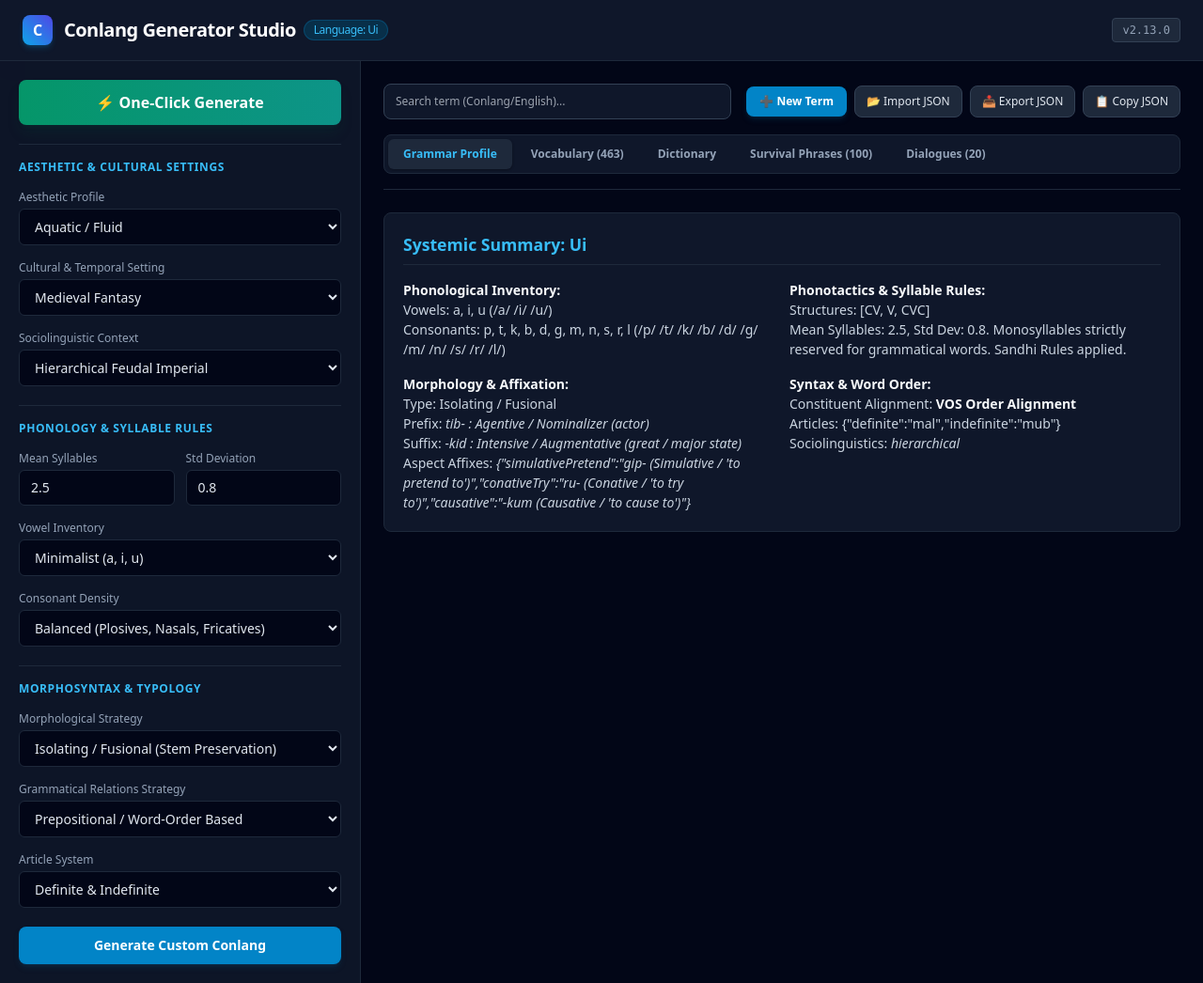
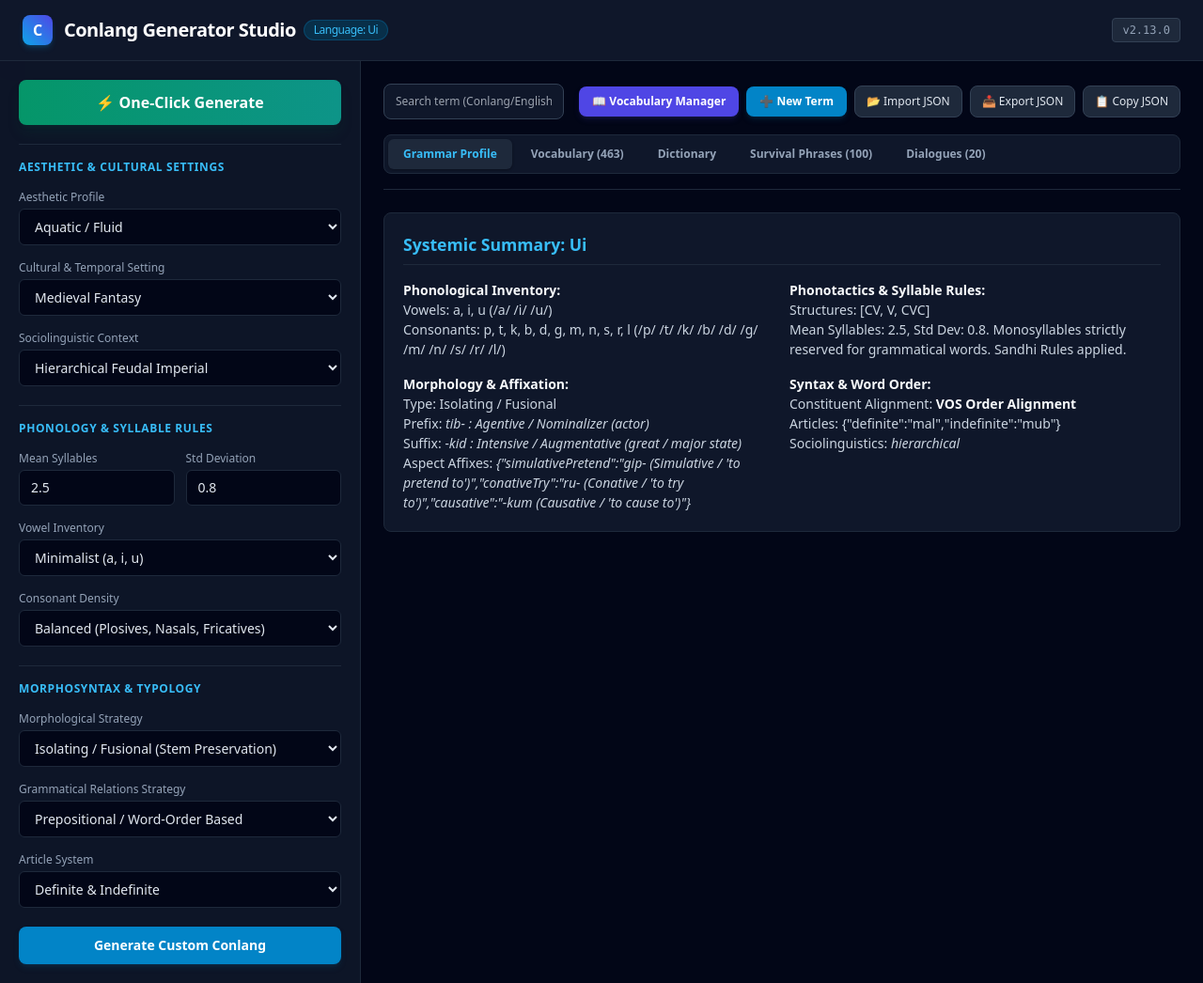
Before and after one commit to TagtTheSpellcaster/Conlang-Generator, a plain HTML site: page index.html in a window 1280 px wide. Shown: the whole page at 94% size. Drawn offline with nearby package versions, Linux system fonts and the light colour scheme.

Commit message:
Update index.html

```diff
--- a/index.html
+++ b/index.html
@@ -173,9 +173,15 @@
                     </div>
 
                     <div class="flex items-center space-x-2 flex-wrap gap-y-2">
+                        <!-- Pulsante Vocabulary Manager -->
+                        <a href="vocabulary.html" id="open-vocab-manager-btn" class="px-3.5 py-2 bg-indigo-600 hover:bg-indigo-500 text-white text-xs font-semibold rounded-lg shadow-md shadow-indigo-900/30 transition-all flex items-center space-x-1.5 decoration-0">
+                            <span>📖 Vocabulary Manager</span>
+                        </a>
+
                         <button id="open-new-term-modal-btn" class="px-3.5 py-2 bg-sky-600 hover:bg-sky-500 text-white text-xs font-semibold rounded-lg shadow-md shadow-sky-900/30 transition-all flex items-center space-x-1.5">
                             <span>➕ New Term</span>
                         </button>
+
                         <input type="file" id="import-json-input" accept=".json" class="hidden">
                         <button id="import-json-btn" class="px-3 py-2 bg-slate-800 hover:bg-slate-700 text-slate-200 text-xs font-medium rounded-lg border border-slate-700 transition-all flex items-center space-x-1.5">
                             <span>📂 Import JSON</span>
```
